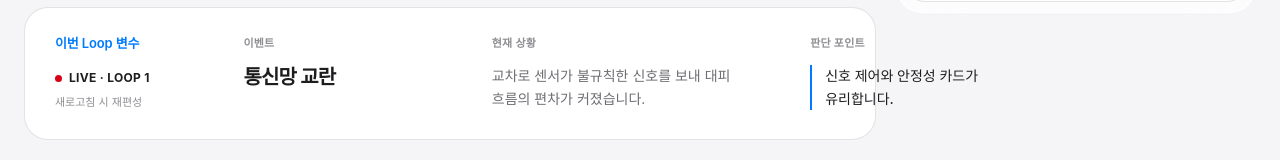
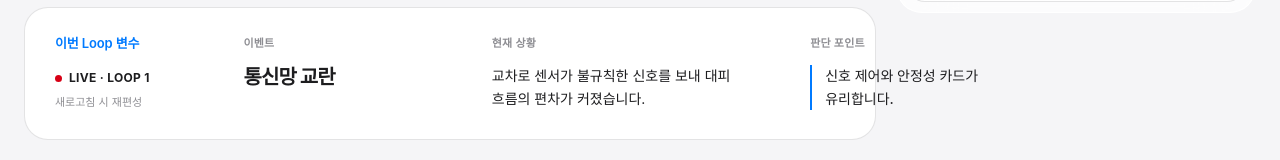
Before and after one commit to WE-ON-ARK/GBL-A6-SOC, a Next.js app: page / in a window 1280 px wide. Shown: the part 763-923 px from the top of the page. Built offline with nearby package versions, Linux system fonts and the light colour scheme.

Commit message:
Fix LLM verification status and incident emphasis

```diff
--- a/app/globals.css
+++ b/app/globals.css
@@ -376,10 +376,10 @@ button:focus-visible, input:focus-visible, textarea:focus-visible {
 .incident-meta strong { display: flex; align-items: center; gap: 7px; min-height: 26px; color: var(--label); font-size: 12px; font-weight: 650; letter-spacing: 0.025em; line-height: 1.4; }
 .incident-meta strong i { width: 7px; height: 7px; flex: 0 0 auto; border-radius: 50%; background: var(--red); }
 .incident-meta small { display: block; margin-top: 4px; color: var(--tertiary); font-size: 11px; line-height: 1.4; }
-.incident-title strong { display: block; color: var(--label); font-size: clamp(20px, 1.5vw, 23px); font-weight: 680; letter-spacing: -0.04em; line-height: 1.24; text-wrap: balance; }
+.incident-title strong { display: block; color: var(--label); font-size: clamp(20px, 1.5vw, 23px); font-weight: 760; letter-spacing: -0.04em; line-height: 1.24; text-wrap: balance; }
 .incident-copy p,
 .incident-focus p { margin: 0; font-size: 14px; line-height: 1.62; }
-.incident-copy p { color: var(--secondary); }
+.incident-copy p { color: var(--label); }
 .incident-focus p { padding-left: 13px; border-left: 2px solid var(--blue); color: var(--label); font-weight: 540; }
 .section-heading { display: flex; align-items: end; justify-content: space-between; gap: 24px; margin-bottom: 28px; }
 .section-heading .eyebrow { margin: 0 0 8px; color: var(--blue); }
--- a/app/mission-control.tsx
+++ b/app/mission-control.tsx
@@ -728,7 +728,10 @@ export default function MissionControl() {
   }, []);
 
   useEffect(() => {
-    if (!llmConfig.apiKey || llmConfig.connectionVerified || connectionChecking) return;
+    if (!llmConfig.apiKey || llmConfig.connectionVerified) {
+      setConnectionChecking(false);
+      return;
+    }
     let cancelled = false;
     setConnectionChecking(true);
     void fetch("/api/llm/capabilities", {
@@ -760,7 +763,7 @@ export default function MissionControl() {
       if (!cancelled) setConnectionChecking(false);
     });
     return () => { cancelled = true; };
-  }, [llmConfig.apiKey, llmConfig.baseUrl, llmConfig.connectionVerified, llmConfig.provider, connectionChecking]);
+  }, [llmConfig.apiKey, llmConfig.baseUrl, llmConfig.connectionVerified, llmConfig.provider]);
 
   useEffect(() => {
     try {
```
Also changed, not shown: 1 other file (tests, documents, lock files or other folders).
